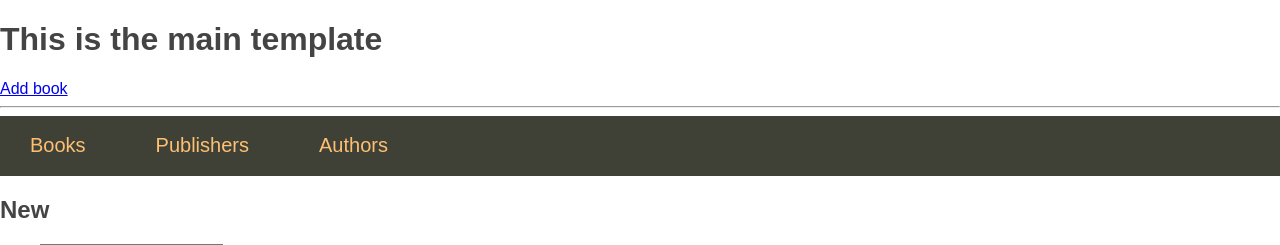
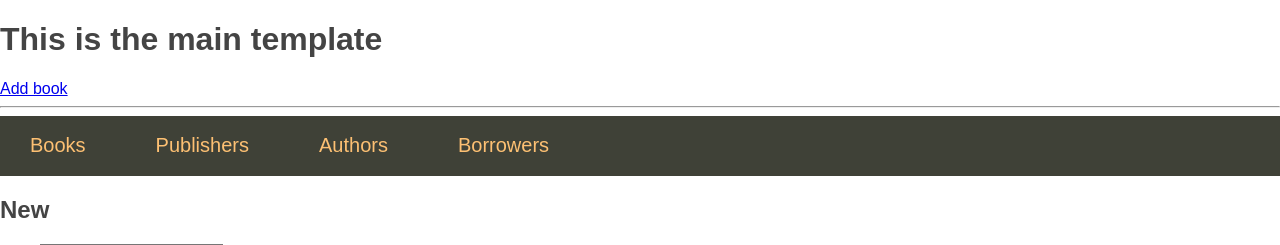
Before and after one commit to Merlsi/LibraryFinal, a Django app: page /create-book/ in a window 1280 px wide. Shown: the top 245 px of the page. Run offline with Django 4.2, Linux system fonts and the light colour scheme; data that the repository does not hold is empty; parts of the project's set-up code (start-up, migrations or seed data) failed here and were passed over.

Commit message:
Update navbar.html

```diff
--- a/templates/navbar.html
+++ b/templates/navbar.html
@@ -19,6 +19,7 @@
 		<li><a href="{% url 'books' %}">Books</a></li>
 		<li><a href="{% url 'publisher' %}">Publishers</a></li>
 		<li><a href="{% url 'author' %}">Authors</a></li>
+                <li><a href="{% url 'borrower-list' %}">Borrowers</a></li>
 {#		{% if request.user.is_authenticated %} #}
 {#		<li class=" last">{{user.username}} | <a href="{% url 'logout' %}">Logout</a></li>#}
 {#		{% else %}#}
```
